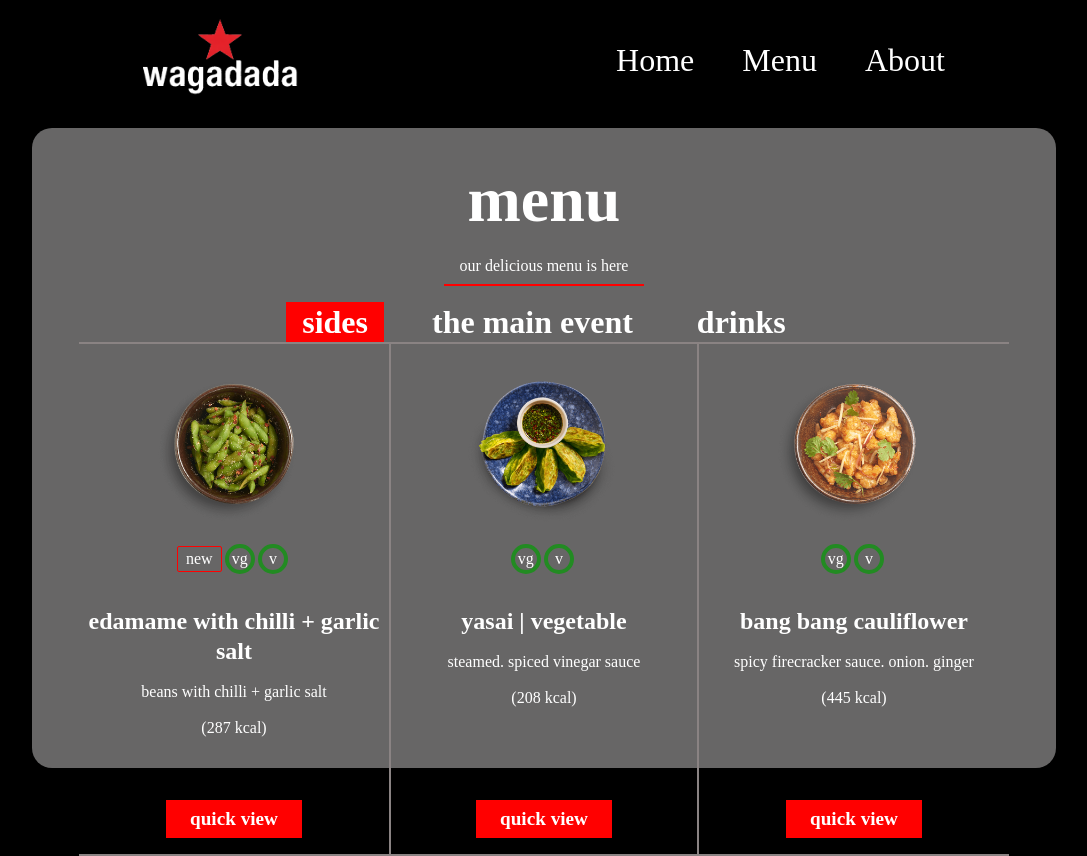
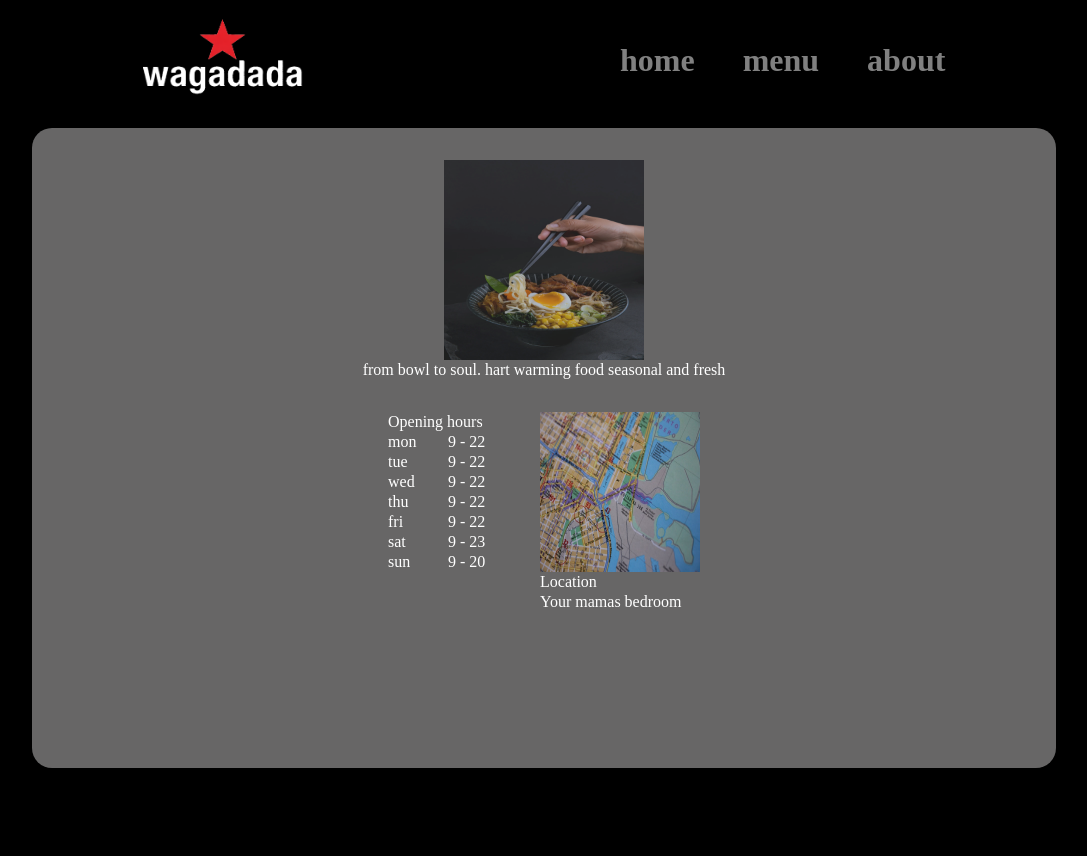
Before and after one commit to RayCodes50/odin-recipes, a website built with webpack: page src/template.html in a window 1280 px wide. Shown: the whole page, without its empty margins (96-1183 px from the left). After the commit the page ends 816 px from the top, so only its background shows below. Built offline with nearby package versions, Linux system fonts and the light colour scheme.

Commit message:
Change img and create click handlers
Change ramen from jpg to webp that reduces size for better performance
also create on home page handlers for menu click and loading menu and
home page

```diff
--- a/src/home.js
+++ b/src/home.js
@@ -1,5 +1,5 @@
 import { append } from "./domUtils.js";
-import ramenImage from "./assets/ramen.jpg";
+import ramenImage from "./assets/ramen.webp";
 import locationImage from "./assets/map.jpg";
 
 const loadHome = () => {
--- a/src/index.js
+++ b/src/index.js
@@ -1,8 +1,22 @@
 import "./styles_home.css";
 import "./styles_menu.css";
-import { greeting, loadHome } from "./home.js";
+import { loadHome } from "./home.js";
 import { createMenu } from "./menu.js";
 
-console.log(greeting);
-// loadHome();
-createMenu();
+const home = document.getElementById("home");
+const menu = document.getElementById("menu");
+const about = document.getElementById("about");
+const logo = document.getElementById("logo");
+console.log(home);
+loadHome();
+home.classList.add("active");
+
+home.addEventListener("click", () => {
+  loadHome();
+});
+logo.addEventListener("click", () => {
+  loadHome();
+});
+menu.addEventListener("click", () => {
+  createMenu();
+});
--- a/src/styles_home.css
+++ b/src/styles_home.css
@@ -89,19 +89,30 @@ nav {
   align-items: center;
   justify-content: space-around;
   img {
-    width: 160x;
+    width: 160px;
     height: 80px;
+    &:hover {
+      cursor: pointer;
+    }
   }
+
   .nav_left {
     display: flex;
     gap: 3rem;
     margin-top: 0.5rem;
     button {
       font-size: 2rem;
-      color: white;
+      font-weight: bold;
+      color: gray;
       background: none;
       border: none;
       cursor: pointer;
+      .active {
+        border-bottom: 2px solid red;
+      }
+    }
+    button:hover {
+      color: white;
     }
   }
 }
--- a/src/template.html
+++ b/src/template.html
@@ -8,39 +8,14 @@
   <body>
     <header>
       <nav>
-        <img src="./assets/logo (1).png" alt="" />
+        <img id="logo" src="./assets/logo (1).png" alt="" />
         <div class="nav_left">
-          <button>Home</button>
-          <button>Menu</button>
-          <button>About</button>
+          <button id="home">home</button>
+          <button id="menu">menu</button>
+          <button id="about">about</button>
         </div>
       </nav>
     </header>
-    <div id="content">
-      <div class="hero">
-        <h1>menu</h1>
-        <p>our delicious menu is here</p>
-        <div class="line"></div>
-      </div>
-      <div class="menu">
-        <p class="title active">sides</p>
-        <p class="title">the main event</p>
-        <p class="title">drinks</p>
-      </div>
-      <div class="cards">
-        <div class="card">
-          <img src="./assets/menu/edamame.png" alt="" />
-          <div class="allergens">
-            <button class="btn_new">new</button>
-            <button class="btn">vg</button>
-            <button class="btn">v</button>
-          </div>
-          <h2 class="h2">edamame with chilli + garlic salt</h2>
-          <p class="description">beans with chilli + garlic salt</p>
-          <p class="kcal">(287 kcal)</p>
-          <button class="q_view">quick view</button>
-        </div>
-      </div>
-    </div>
+    <div id="content"></div>
   </body>
 </html>
--- a/webpack.config.js
+++ b/webpack.config.js
@@ -30,7 +30,7 @@ export default {
         use: ["html-loader"],
       },
       {
-        test: /\.(png|svg|jpg|jpeg|gif)$/i,
+        test: /\.(png|svg|jpg|jpeg|gif|webp)$/i,
         type: "asset/resource",
       },
     ],
```
Also changed, not shown: src/assets/ramen.webp (added), 1 other file.
